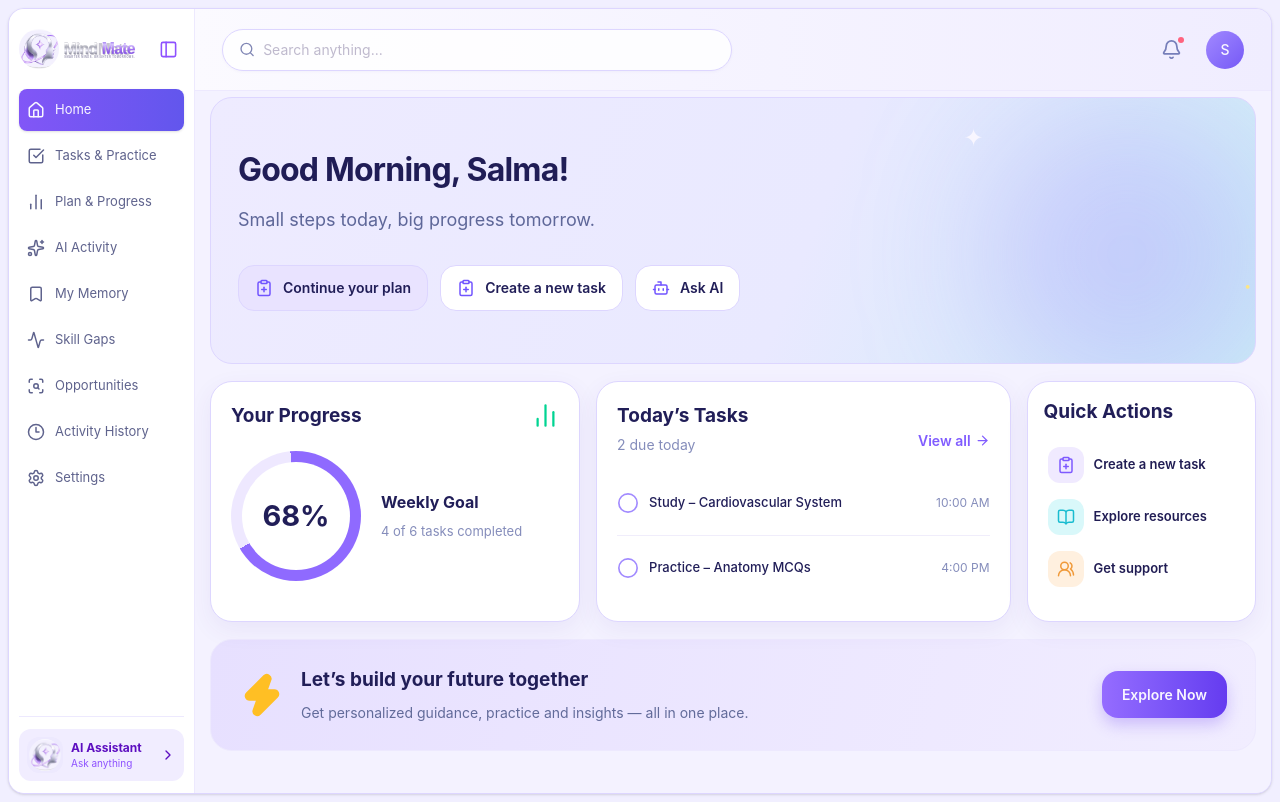
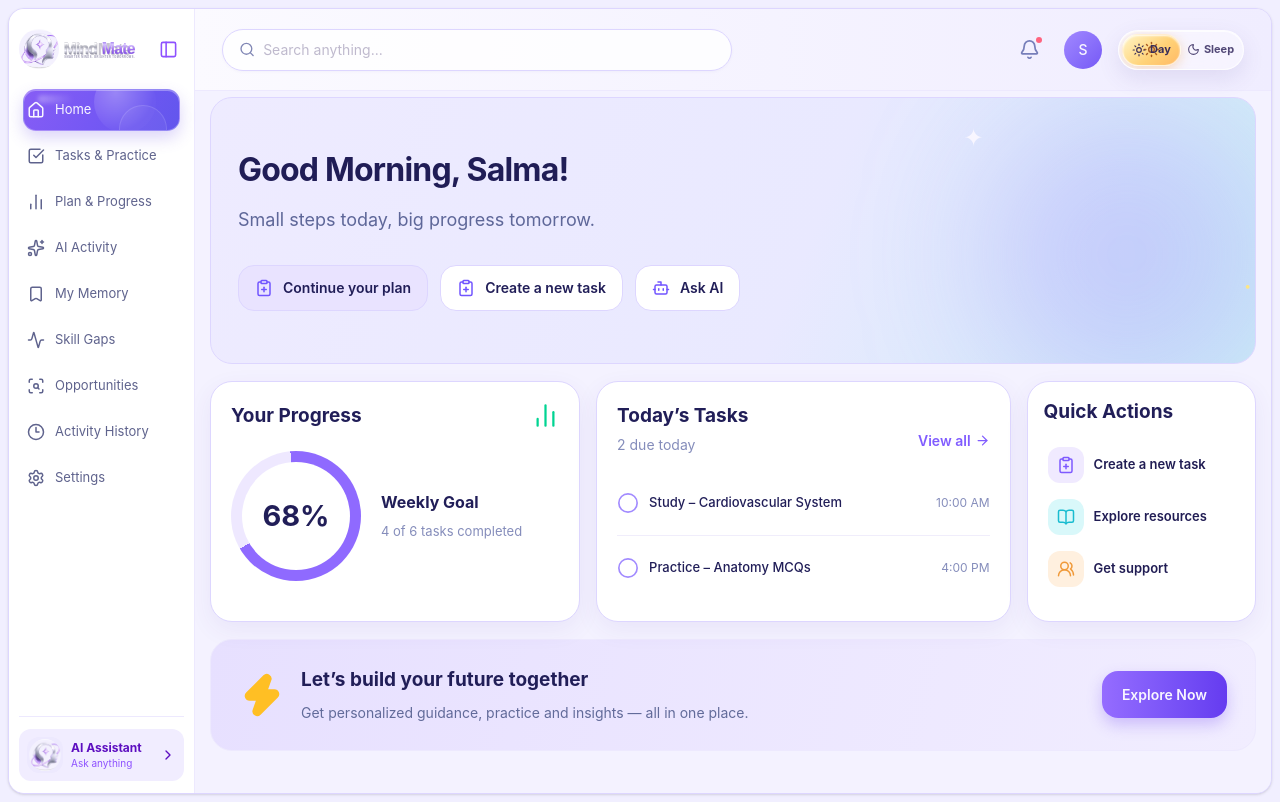
Before and after one commit to basaaria123/Mindmate, a React (Vite) app in the folder mindmate-frontend/: page /boot in a window 1280 px wide. Built offline with nearby package versions, Linux system fonts and the light colour scheme; no server answers.

Commit message:
commit changes

```diff
--- a/mindmate-frontend/src/App.tsx
+++ b/mindmate-frontend/src/App.tsx
@@ -1,4 +1,4 @@
-import { useState } from 'react'
+import { useState, type CSSProperties } from 'react'
 import {
   Activity,
   Bell,
@@ -36,6 +36,7 @@ import Trace from './pages/Trace'
 import SettingsPage from './pages/Settings'
 import Onboarding from './pages/Onboarding'
 import Assistant from './pages/Assistant'
+import { GlassThemeToggle, ThemeProvider } from './ThemeContext'
 import mindmateWordmark from './assets/mindmate-wordmark.svg'
 import mindmateIntroEmblem from './assets/mindmate-intro-emblem.png'
 
@@ -57,6 +58,10 @@ function AppLayout() {
   const [sidebarCollapsed, setSidebarCollapsed] = useState(false)
   const currentScreen =
     screens.find((screen) => screen.path === location.pathname) ?? screens[0]
+  const activeScreenIndex = Math.max(
+    screens.findIndex((screen) => screen.path === currentScreen.path),
+    0,
+  )
 
   if (location.pathname === '/assistant') {
     return <Assistant />
@@ -130,7 +135,15 @@ function AppLayout() {
             )}
           </div>
 
-          <nav className="mt-4 space-y-1" aria-label="Main navigation">
+          <div
+            className="mm-screen-nav mt-4"
+            data-collapsed={sidebarCollapsed && !mobileNavOpen}
+            style={{ '--mm-active-screen': activeScreenIndex } as CSSProperties}
+          >
+            <span className="mm-screen-nav__bubble" aria-hidden="true">
+              <span className="mm-screen-nav__shine" />
+            </span>
+            <nav className="space-y-1" aria-label="Main navigation">
               {screens.map(({ path, label, icon: Icon }) => (
               <NavLink
                 key={path}
@@ -140,13 +153,13 @@ function AppLayout() {
                 to={path}
                 onClick={() => setMobileNavOpen(false)}
                 className={({ isActive }) =>
-                  `flex h-[42px] items-center rounded-lg text-[13px] transition ${
+                  `relative z-[1] flex h-[42px] items-center rounded-xl text-[13px] transition-colors duration-300 ${
                     sidebarCollapsed && !mobileNavOpen
                       ? 'mx-auto w-[44px] justify-center px-0'
                       : 'gap-2.5 px-2'
                   } ${
                     isActive
-                      ? 'bg-gradient-to-r from-[#8256f7] to-[#6256ed] text-white shadow-sm'
+                      ? 'text-white'
                       : 'text-[#5f638d] hover:bg-violet-50 hover:text-violet-700'
                   }`
                 }
@@ -156,6 +169,7 @@ function AppLayout() {
               </NavLink>
               ))}
             </nav>
+          </div>
 
           <div className="mt-auto">
             {sidebarCollapsed && !mobileNavOpen && (
@@ -318,6 +332,8 @@ function AppLayout() {
               <div className="grid size-[38px] place-items-center rounded-full bg-gradient-to-br from-[#a288ff] to-[#7658f6] text-sm font-medium text-white">
                 S
               </div>
+
+              <GlassThemeToggle />
             </div>
           </header>
 
@@ -363,23 +379,16 @@ function AppLayout() {
 
 function App() {
   return (
+    <ThemeProvider>
       <BrowserRouter>
         <AppRoutes />
       </BrowserRouter>
+    </ThemeProvider>
   )
 }
 
 function AppRoutes() {
   const location = useLocation()
-  const [reloadedPath] = useState(() => {
-    if (typeof performance === 'undefined') return null
-    const navigation = performance.getEntriesByType('navigation')[0] as PerformanceNavigationTiming | undefined
-    return navigation?.type === 'reload' ? window.location.pathname : null
-  })
-
-  if (reloadedPath && reloadedPath !== '/welcome' && location.pathname === reloadedPath) {
-    return <Navigate to="/welcome" replace />
-  }
 
   if (location.pathname === '/welcome') {
     return <Onboarding />
--- /dev/null
+++ b/mindmate-frontend/src/ThemeContext.tsx
@@ -0,0 +1,64 @@
+import { createContext, useContext, useState, type ReactNode } from 'react'
+import { Moon, Sun } from 'lucide-react'
+
+type ThemeContextValue = {
+  sleepMode: boolean
+  toggleSleepMode: () => void
+}
+
+const ThemeContext = createContext<ThemeContextValue | null>(null)
+
+export function ThemeProvider({ children }: { children: ReactNode }) {
+  const [sleepMode, setSleepMode] = useState(() =>
+    typeof window !== 'undefined' && window.localStorage.getItem('mindmate-theme') === 'sleep',
+  )
+
+  function toggleSleepMode() {
+    setSleepMode((current) => {
+      const next = !current
+      window.localStorage.setItem('mindmate-theme', next ? 'sleep' : 'day')
+      return next
+    })
+  }
+
+  return (
+    <ThemeContext.Provider value={{ sleepMode, toggleSleepMode }}>
+      <div className="mindmate-theme" data-theme={sleepMode ? 'sleep' : 'day'}>
+        {children}
+      </div>
+    </ThemeContext.Provider>
+  )
+}
+
+export function useMindMateTheme() {
+  const theme = useContext(ThemeContext)
+  if (!theme) throw new Error('useMindMateTheme must be used inside ThemeProvider')
+  return theme
+}
+
+export function GlassThemeToggle() {
+  const { sleepMode, toggleSleepMode } = useMindMateTheme()
+
+  return (
+    <button
+      type="button"
+      role="switch"
+      aria-checked={sleepMode}
+      aria-label={sleepMode ? 'Switch to day mode' : 'Switch to sleep mode'}
+      title={sleepMode ? 'Switch to day mode' : 'Switch to sleep mode'}
+      onClick={toggleSleepMode}
+      className="mm-glass-toggle"
+      data-sleep={sleepMode}
+    >
+      <span className="mm-glass-toggle__thumb" aria-hidden="true">
+        {sleepMode ? <Moon size={16} fill="currentColor" /> : <Sun size={17} />}
+      </span>
+      <span className={`mm-glass-toggle__option ${!sleepMode ? 'is-active' : ''}`}>
+        <Sun size={14} /> Day
+      </span>
+      <span className={`mm-glass-toggle__option ${sleepMode ? 'is-active' : ''}`}>
+        <Moon size={13} /> Sleep
+      </span>
+    </button>
+  )
+}
--- a/mindmate-frontend/src/index.css
+++ b/mindmate-frontend/src/index.css
@@ -50,6 +50,213 @@ body {
 
 #root {
   min-height: 100vh;
+}
+
+.mm-screen-nav {
+  --mm-screen-row-step: 46px;
+  position: relative;
+  isolation: isolate;
+}
+
+.mm-screen-nav__bubble {
+  position: absolute;
+  z-index: 0;
+  top: 0;
+  right: 0.25rem;
+  left: 0.25rem;
+  height: 42px;
+  overflow: hidden;
+  pointer-events: none;
+  border: 1px solid rgb(255 255 255 / 30%);
+  border-radius: 0.8rem;
+  background: linear-gradient(118deg, #875df5 0%, #7558f4 48%, #6256ed 100%);
+  box-shadow: 0 7px 16px rgb(107 79 231 / 24%), inset 0 1px 0 rgb(255 255 255 / 32%);
+  transform: translateY(calc(var(--mm-active-screen, 0) * var(--mm-screen-row-step)));
+  transition: transform 640ms cubic-bezier(0.22, 1.45, 0.42, 1);
+  will-change: transform;
+}
+
+.mm-screen-nav__bubble::before,
+.mm-screen-nav__bubble::after,
+.mm-screen-nav__shine {
+  position: absolute;
+  display: block;
+  content: '';
+  pointer-events: none;
+  border-radius: 999px;
+}
+
+.mm-screen-nav__bubble::before {
+  top: -19px;
+  right: 15%;
+  width: 62px;
+  height: 62px;
+  background: radial-gradient(circle at 35% 35%, rgb(255 255 255 / 27%), rgb(255 255 255 / 2%) 67%);
+}
+
+.mm-screen-nav__bubble::after {
+  right: 8%;
+  bottom: -23px;
+  width: 48px;
+  height: 48px;
+  border: 1px solid rgb(255 255 255 / 12%);
+  background: rgb(255 255 255 / 5%);
+}
+
+.mm-screen-nav__shine {
+  top: 5px;
+  left: 14px;
+  width: 36px;
+  height: 8px;
+  background: linear-gradient(90deg, rgb(255 255 255 / 30%), transparent);
+  filter: blur(2px);
+}
+
+.mm-screen-nav[data-collapsed='true'] .mm-screen-nav__bubble {
+  right: auto;
+  left: 50%;
+  width: 44px;
+  transform: translate(-50%, calc(var(--mm-active-screen, 0) * var(--mm-screen-row-step)));
+}
+
+.mindmate-theme {
+  min-height: 100vh;
+  transition: background-color 350ms ease, color 350ms ease;
+}
+
+.mm-glass-toggle {
+  position: relative;
+  display: inline-flex;
+  width: 126px;
+  height: 40px;
+  flex: none;
+  align-items: center;
+  justify-content: space-between;
+  overflow: hidden;
+  padding: 3px;
+  border: 1px solid rgb(255 255 255 / 72%);
+  border-radius: 999px;
+  background: rgb(255 255 255 / 42%);
+  color: #524877;
+  box-shadow: 0 8px 22px rgb(94 73 154 / 12%), inset 0 1px 0 rgb(255 255 255 / 75%);
+  backdrop-filter: blur(18px) saturate(165%);
+  -webkit-backdrop-filter: blur(18px) saturate(165%);
+  cursor: pointer;
+  isolation: isolate;
+}
+
+.mm-glass-toggle__thumb {
+  position: absolute;
+  z-index: -1;
+  top: 3px;
+  bottom: 3px;
+  left: 3px;
+  display: grid;
+  width: calc(50% - 3px);
+  place-items: center;
+  border: 1px solid rgb(255 255 255 / 68%);
+  border-radius: 999px;
+  background: linear-gradient(140deg, #fff5c7, #ffd277 58%, #ffb965);
+  color: #a95b22;
+  box-shadow: 0 3px 12px rgb(239 158 61 / 32%), inset 0 1px 2px rgb(255 255 255 / 88%);
+  transition: left 420ms cubic-bezier(.22, 1.35, .45, 1), background 350ms ease, color 350ms ease, box-shadow 350ms ease;
+}
+
+.mm-glass-toggle[data-sleep='true'] .mm-glass-toggle__thumb {
+  left: 50%;
+  background: linear-gradient(140deg, #9c7bff, #7046d9 60%, #5232b5);
+  color: #f7f0ff;
+  box-shadow: 0 3px 13px rgb(90 47 198 / 42%), inset 0 1px 2px rgb(255 255 255 / 42%);
+}
+
+.mm-glass-toggle__option {
+  z-index: 1;
+  display: inline-flex;
+  width: 50%;
+  align-items: center;
+  justify-content: center;
+  gap: 4px;
+  font-size: 11px;
+  font-weight: 650;
+  transition: color 220ms ease;
+}
+
+.mm-glass-toggle__option.is-active {
+  color: #382d59;
+}
+
+.mindmate-theme[data-theme='sleep'] .mm-glass-toggle {
+  border-color: rgb(218 202 255 / 28%);
+  background: rgb(38 27 64 / 58%);
+  color: #d4c9f4;
+  box-shadow: 0 8px 24px rgb(13 7 30 / 32%), inset 0 1px 0 rgb(255 255 255 / 13%);
+}
+
+.mindmate-theme[data-theme='sleep'] .mm-glass-toggle__option.is-active {
+  color: #fff;
+}
+
+/* Sleep mode recolors the existing light surfaces while leaving photos and gradients intact. */
+.mindmate-theme[data-theme='sleep'] [class~='bg-white'],
+.mindmate-theme[data-theme='sleep'] [class*='bg-white/'],
+.mindmate-theme[data-theme='sleep'] [class*='bg-[#f'],
+.mindmate-theme[data-theme='sleep'] [class*='bg-[#e'],
+.mindmate-theme[data-theme='sleep'] [class*='bg-[#d'],
+.mindmate-theme[data-theme='sleep'] [class*='bg-violet-50'],
+.mindmate-theme[data-theme='sleep'] [class*='bg-violet-100'] {
+  background-color: rgb(39 29 64 / 90%) !important;
+}
+
+.mindmate-theme[data-theme='sleep'] .app-shell,
+.mindmate-theme[data-theme='sleep'] .app-shell > div,
+.mindmate-theme[data-theme='sleep'] main,
+.mindmate-theme[data-theme='sleep'] aside {
+  border-color: rgb(205 186 255 / 14%) !important;
+}
+
+.mindmate-theme[data-theme='sleep'] header {
+  border-color: rgb(205 186 255 / 14%) !important;
+  background: rgb(31 23 52 / 92%) !important;
+  color: #f1ebff;
+  backdrop-filter: blur(14px);
+}
+
+.mindmate-theme[data-theme='sleep'] [class*='bg-[#f'],
+.mindmate-theme[data-theme='sleep'] [class*='bg-[#e'],
+.mindmate-theme[data-theme='sleep'] [class*='bg-[#d'] {
+  color: #e9e1ff;
+}
+
+.mindmate-theme[data-theme='sleep'] [class*='text-[#'] {
+  color: #e8e0fb !important;
+}
+
+.mindmate-theme[data-theme='sleep'] [class~='text-slate-500'],
+.mindmate-theme[data-theme='sleep'] [class~='text-slate-600'],
+.mindmate-theme[data-theme='sleep'] [class~='text-slate-700'],
+.mindmate-theme[data-theme='sleep'] [class~='text-violet-700'],
+.mindmate-theme[data-theme='sleep'] [class~='text-violet-800'] {
+  color: #c8b9ed !important;
+}
+
+.mindmate-theme[data-theme='sleep'] [class*='border-violet-100'],
+.mindmate-theme[data-theme='sleep'] [class*='border-violet-200'] {
+  border-color: rgb(205 186 255 / 18%) !important;
+}
+
+.mindmate-theme[data-theme='sleep'] input,
+.mindmate-theme[data-theme='sleep'] textarea,
+.mindmate-theme[data-theme='sleep'] select {
+  border-color: rgb(205 186 255 / 22%);
+  background-color: rgb(26 19 44 / 62%);
+  color: #f2ecff;
+}
+
+@media (prefers-reduced-motion: reduce) {
+  .mm-screen-nav__bubble,
+  .mm-glass-toggle__thumb {
+    transition: none;
+  }
 }
 
 /* Dark sidebar and top bar */
--- a/mindmate-frontend/src/pages/Assistant.tsx
+++ b/mindmate-frontend/src/pages/Assistant.tsx
@@ -4,6 +4,7 @@ import { ArrowUpRight, Brain, BookOpen, CalendarDays, Camera, ChartNoAxesColumn,
 import mindmateIntroEmblem from '../assets/mindmate-intro-emblem.png'
 import activityEmblemReference from '../assets/activity-emblem-reference.png'
 import mindmateWordmark from '../assets/mindmate-wordmark.svg'
+import { GlassThemeToggle } from '../ThemeContext'
 
 const quickActions = [
   { label: 'Generate Study Plan', detail: 'Personalized for your goals', icon: CalendarDays, prompt: 'Create a study plan for me.' },
@@ -84,7 +85,7 @@ function Assistant() {
               <img src={mindmateIntroEmblem} alt="" className="size-8 rounded-full object-cover" />
               <div><h1 className="text-sm font-bold">MindMate AI</h1><p className="flex items-center gap-1 text-[11px] text-[#7c80a1]"><span className="size-1 rounded-full bg-emerald-400"/>Always here to help</p></div>
             </div>
-            <div className="flex items-center gap-2"><button onClick={() => setExpanded((value) => !value)} aria-label={expanded ? 'Exit expanded view' : 'Expand assistant'} className="grid size-8 place-items-center rounded-lg text-[#7c80a1] hover:bg-violet-50"><Maximize size={15}/></button><button onClick={startNewChat} aria-label="Start a new chat" className="grid size-8 place-items-center rounded-lg text-[#7c80a1] hover:bg-violet-50"><Minus size={16}/></button></div>
+            <div className="flex items-center gap-2"><button onClick={() => setExpanded((value) => !value)} aria-label={expanded ? 'Exit expanded view' : 'Expand assistant'} className="grid size-8 place-items-center rounded-lg text-[#7c80a1] hover:bg-violet-50"><Maximize size={15}/></button><button onClick={startNewChat} aria-label="Start a new chat" className="grid size-8 place-items-center rounded-lg text-[#7c80a1] hover:bg-violet-50"><Minus size={16}/></button><GlassThemeToggle /></div>
           </header>
 
           <div className="flex min-h-0 flex-1 gap-3 overflow-y-auto p-3 sm:gap-4 sm:p-4 lg:p-5">
```
Lines whose indentation alone changed are shown as unchanged.
